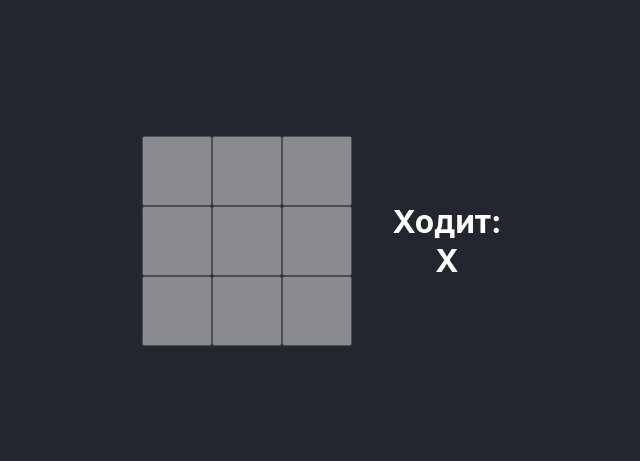
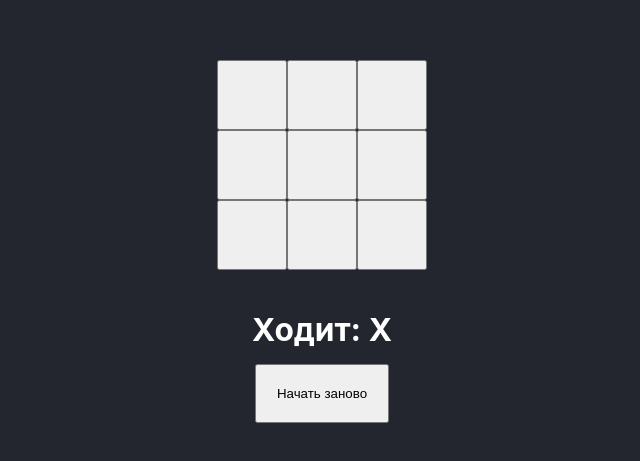
Before and after one commit to AAkismetKLASNI/react-test, a React (Create React App) app: page / in a window 1280 px wide. Shown: the part 159-620 px from the top of the page, without its empty margins (318-958 px from the left). Built offline with nearby package versions, Linux system fonts and the light colour scheme.

Commit message:
tic-tac-toe 0.1

```diff
--- a/src/App.js
+++ b/src/App.js
@@ -1,5 +1,22 @@
+import { useState } from 'react';
 import { GameLayout } from './components/index';
 
 export const App = () => {
-	return <GameLayout />;
+	const [field, setField] = useState(Array(9).fill(''));
+	const [currentPlayer, setCurrentPlayer] = useState('X');
+	const [isGameEnded, setIsGameEnded] = useState(false);
+	const [isDraw, setIsDraw] = useState(false);
+
+	return (
+		<GameLayout
+			field={field}
+			setField={setField}
+			currentPlayer={currentPlayer}
+			setCurrentPlayer={setCurrentPlayer}
+			isGameEnded={isGameEnded}
+			setIsGameEnded={setIsGameEnded}
+			isDraw={isDraw}
+			setIsDraw={setIsDraw}
+		/>
+	);
 };
--- a/src/components/GameLayout.js
+++ b/src/components/GameLayout.js
@@ -1,12 +1,39 @@
 import { Field, Information } from './index';
 import styles from './GameLayout.module.css';
 
-export const GameLayout = () => {
+export const GameLayout = ({
+	field,
+	setField,
+	currentPlayer,
+	setCurrentPlayer,
+	isGameEnded,
+	setIsGameEnded,
+	isDraw,
+	setIsDraw,
+}) => {
 	return (
 		<>
 			<div className={styles.containerApp}>
-				<Field />
-				<Information />
+				<Field
+					field={field}
+					setField={setField}
+					currentPlayer={currentPlayer}
+					setCurrentPlayer={setCurrentPlayer}
+					isGameEnded={isGameEnded}
+					setIsGameEnded={setIsGameEnded}
+					isDraw={isDraw}
+					setIsDraw={setIsDraw}
+				/>
+				<Information
+					field={field}
+					setField={setField}
+					currentPlayer={currentPlayer}
+					setCurrentPlayer={setCurrentPlayer}
+					isGameEnded={isGameEnded}
+					setIsGameEnded={setIsGameEnded}
+					isDraw={isDraw}
+					setIsDraw={setIsDraw}
+				/>
 			</div>
 		</>
 	);
--- a/src/components/GameLayout.module.css
+++ b/src/components/GameLayout.module.css
@@ -1,5 +1,6 @@
 .containerApp {
 	display: flex;
 	align-items: center;
+	flex-direction: column;
 	gap: 40px;
 }
--- a/src/components/field/Field.js
+++ b/src/components/field/Field.js
@@ -1,20 +1,36 @@
 import { FieldLayout } from './FieldLayout';
+import { WIN_PATTERNS } from '../../core/constants';
 
-export const Field = () => {
-	const lines = [
-		[0, 1, 2],
-		[3, 4, 5],
-		[6, 7, 8],
-		[0, 3, 6],
-		[1, 4, 7],
-		[2, 5, 8],
-		[0, 4, 8],
-		[2, 4, 6],
-	];
+export const Field = ({
+	field,
+	currentPlayer,
+	setCurrentPlayer,
+	setIsGameEnded,
+	setIsDraw,
+}) => {
+	function calculateWinner(field) {
+		for (let i = 0; i < WIN_PATTERNS.length; i++) {
+			const [a, b, c] = WIN_PATTERNS[i];
+			if (field[a] && field[a] === field[b] && field[a] === field[c]) {
+				return true;
+			}
+		}
+		return null;
+	}
 
-	const test = (event) => {
-		console.log(event);
+	const handleClick = (index) => {
+		if (!calculateWinner(field) && !field[index]) {
+			field[index] = currentPlayer === 'X' ? 'X' : 'O';
+
+			if (!calculateWinner(field) && field.every((el) => el)) {
+				setIsDraw(true);
+			} else if (calculateWinner(field)) {
+				setIsGameEnded(true);
+			} else {
+				currentPlayer === 'X' ? setCurrentPlayer('O') : setCurrentPlayer('X');
+			}
+		}
 	};
 
-	return <FieldLayout test={test} />;
+	return <FieldLayout field={field} handleClick={handleClick} />;
 };
--- a/src/components/field/FieldLayout.js
+++ b/src/components/field/FieldLayout.js
@@ -1,18 +1,18 @@
 import styles from './field.module.css';
 
-export const FieldLayout = (test) => {
+export const FieldLayout = ({ field, handleClick }) => {
 	return (
 		<>
-			<div className={styles.container} onClick={test}>
-				<button data-btn="1" className={styles.fieldBtn}></button>
-				<button data-btn="2" className={styles.fieldBtn}></button>
-				<button data-btn="3" className={styles.fieldBtn}></button>
-				<button data-btn="4" className={styles.fieldBtn}></button>
-				<button data-btn="5" className={styles.fieldBtn}></button>
-				<button data-btn="6" className={styles.fieldBtn}></button>
-				<button data-btn="7" className={styles.fieldBtn}></button>
-				<button data-btn="8" className={styles.fieldBtn}></button>
-				<button data-btn="9" className={styles.fieldBtn}></button>
+			<div className={styles.container}>
+				{field.map((field, index) => (
+					<button
+						className={styles.fieldBtn}
+						key={index}
+						onClick={() => handleClick(index)}
+					>
+						{field}
+					</button>
+				))}
 			</div>
 		</>
 	);
--- a/src/components/field/field.module.css
+++ b/src/components/field/field.module.css
@@ -1,7 +1,7 @@
 .fieldBtn {
 	width: 70px;
 	height: 70px;
-	opacity: 0.5;
+	font-size: 30px;
 }
 
 .container {
--- a/src/components/information/Information.js
+++ b/src/components/information/Information.js
@@ -1,5 +1,38 @@
 import { InformationLayout } from './InformationLayout';
 
-export const Information = () => {
-	return <InformationLayout />;
+export const Information = ({
+	setField,
+	currentPlayer,
+	setCurrentPlayer,
+	isGameEnded,
+	setIsGameEnded,
+	isDraw,
+	setIsDraw,
+}) => {
+	const startNewGame = () => {
+		setField(Array(9).fill(''));
+		setIsGameEnded(false);
+		setCurrentPlayer('X');
+		setIsDraw(false);
+	};
+
+	const checkDrawAndEndedGame = () => {
+		if (isDraw) {
+			return 'Ничья';
+		} else if (!isDraw && !isGameEnded) {
+			return `Ходит: ${currentPlayer}`;
+		} else if (!isDraw && isGameEnded) {
+			return `Победитель: ${currentPlayer}`;
+		}
+	};
+
+	console.log(checkDrawAndEndedGame());
+
+	return (
+		<InformationLayout
+			currentPlayer={currentPlayer}
+			startNewGame={startNewGame}
+			checkDrawAndEndedGame={checkDrawAndEndedGame}
+		/>
+	);
 };
--- a/src/components/information/InformationLayout.js
+++ b/src/components/information/InformationLayout.js
@@ -1,9 +1,21 @@
-export const InformationLayout = () => {
+import styles from './information.module.css';
+
+export const InformationLayout = ({
+	currentPlayer,
+	startNewGame,
+	checkDrawAndEndedGame,
+}) => {
 	return (
 		<>
-			<h3 style={{ textAlign: 'center' }}>
-				Ходит: <br /> X
-			</h3>
+			<div className={styles.containerInformation}>
+				<h3 style={{ textAlign: 'center' }}>{checkDrawAndEndedGame()}</h3>
+				<button
+					className={styles.startNewGameButton}
+					onClick={() => startNewGame()}
+				>
+					Начать заново
+				</button>
+			</div>
 		</>
 	);
 };
--- /dev/null
+++ b/src/components/information/information.module.css
@@ -0,0 +1,10 @@
+.containerInformation {
+	display: flex;
+	flex-direction: column;
+	align-items: center;
+	gap: 15px;
+}
+
+.startNewGameButton {
+	padding: 20px;
+}
--- /dev/null
+++ b/src/core/constants.js
@@ -0,0 +1,10 @@
+export const WIN_PATTERNS = [
+	[0, 1, 2],
+	[3, 4, 5],
+	[6, 7, 8],
+	[0, 3, 6],
+	[1, 4, 7],
+	[2, 5, 8],
+	[0, 4, 8],
+	[2, 4, 6],
+];
--- a/src/index.css
+++ b/src/index.css
@@ -22,3 +22,13 @@ code {
 	font-family: source-code-pro, Menlo, Monaco, Consolas, 'Courier New',
 		monospace;
 }
+
+h1,
+h2,
+h3,
+h4,
+h5,
+h6 {
+	padding: 0;
+	margin: 0;
+}
```
